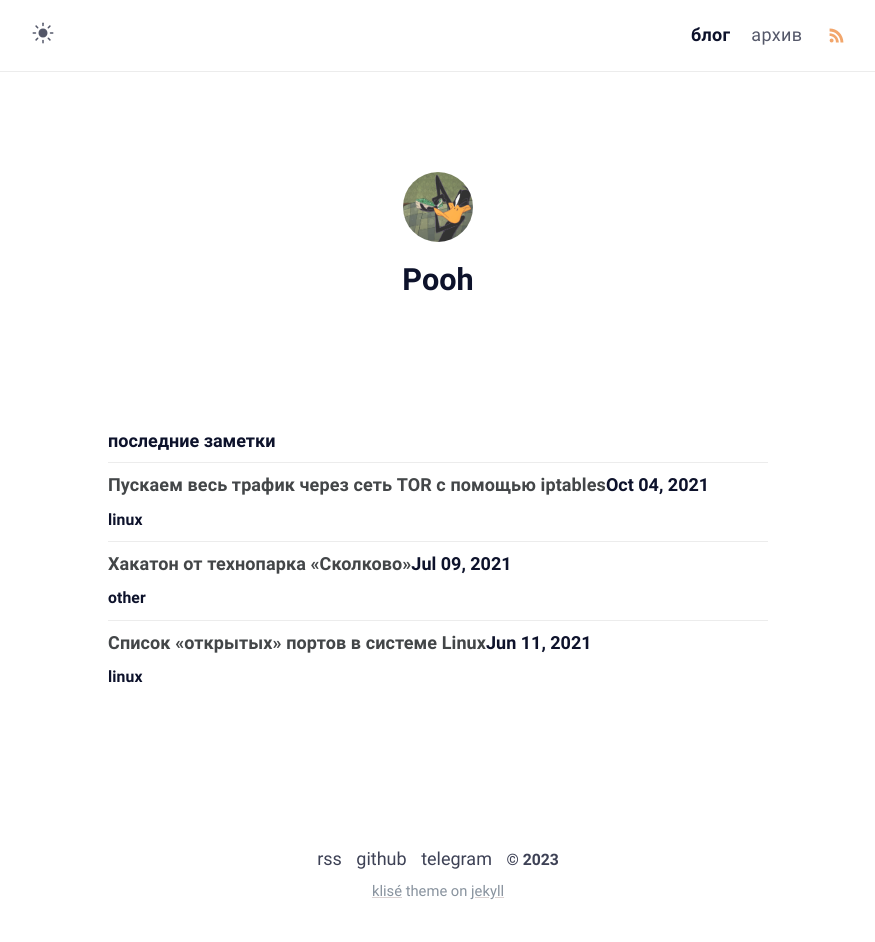
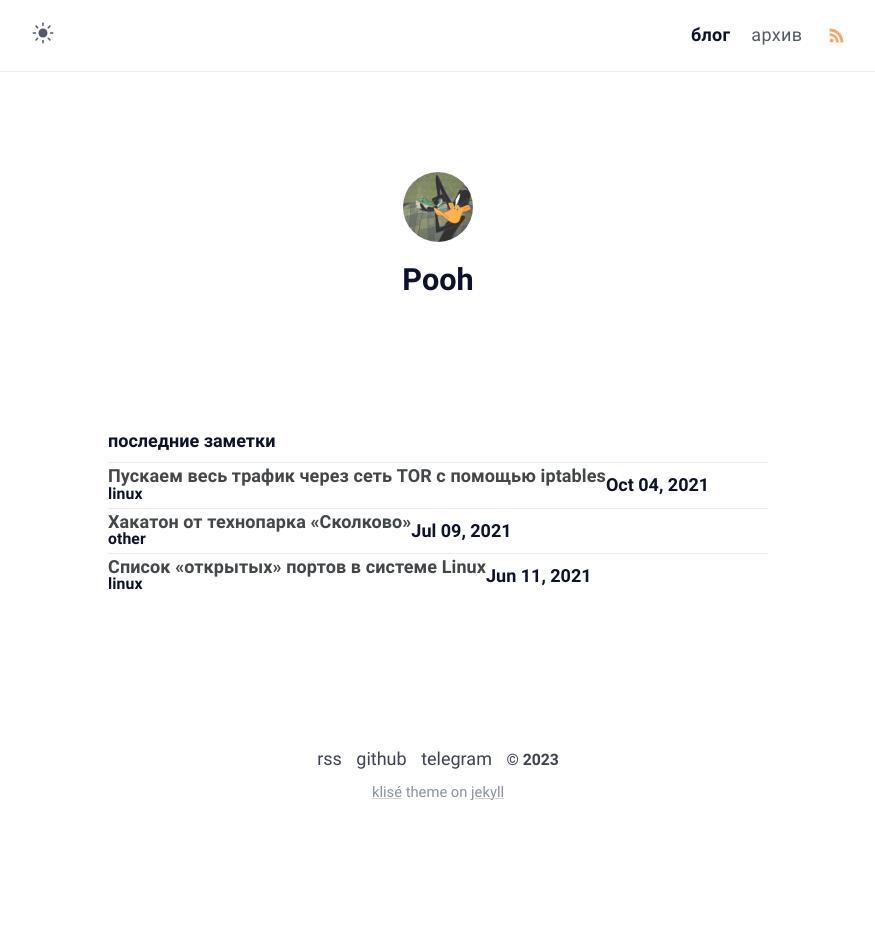
Before and after one commit to pooh2pooh/pooh2pooh.github.io, a Jekyll site: the page built from index.md, in a window 1280 px wide. Shown: the whole page, without its empty margins (202-1077 px from the left). Built offline with Jekyll 4.4.1, drawn with Linux system fonts in a browser that asks for light colours; after the commit the page ends 900 px from its top, so only the background shows below that.

Commit message:
cosmetic edit 2

```diff
--- a/_layouts/home.html
+++ b/_layouts/home.html
@@ -6,7 +6,7 @@ home: true
 <h3 class="posts-item-note" aria-label="Recent Posts">последние заметки</h3>
 {%- for post in site.posts limit: site.number_of_posts -%}
 <article class="post-item">
-  <h4 class="post-item-title">
+  <h4 class="post-item-title" style="line-height: 0.9;">
     <a href="{{ post.url }}" style="font-weight:bold;">{{ post.title | escape }}</a>
     <br>
     <small class="footer_copyright" style="font-weight:bold;">
@@ -15,6 +15,6 @@ home: true
       {% endif %}
     </small>
   </h4>
-  <span class="post-item-date">{{ post.date | date: "%b %d, %Y" }}</span>
+  <span class="post-item-date" style="float: right;">{{ post.date | date: "%b %d, %Y" }}</span>
 </article>
 {%- endfor -%}
```
